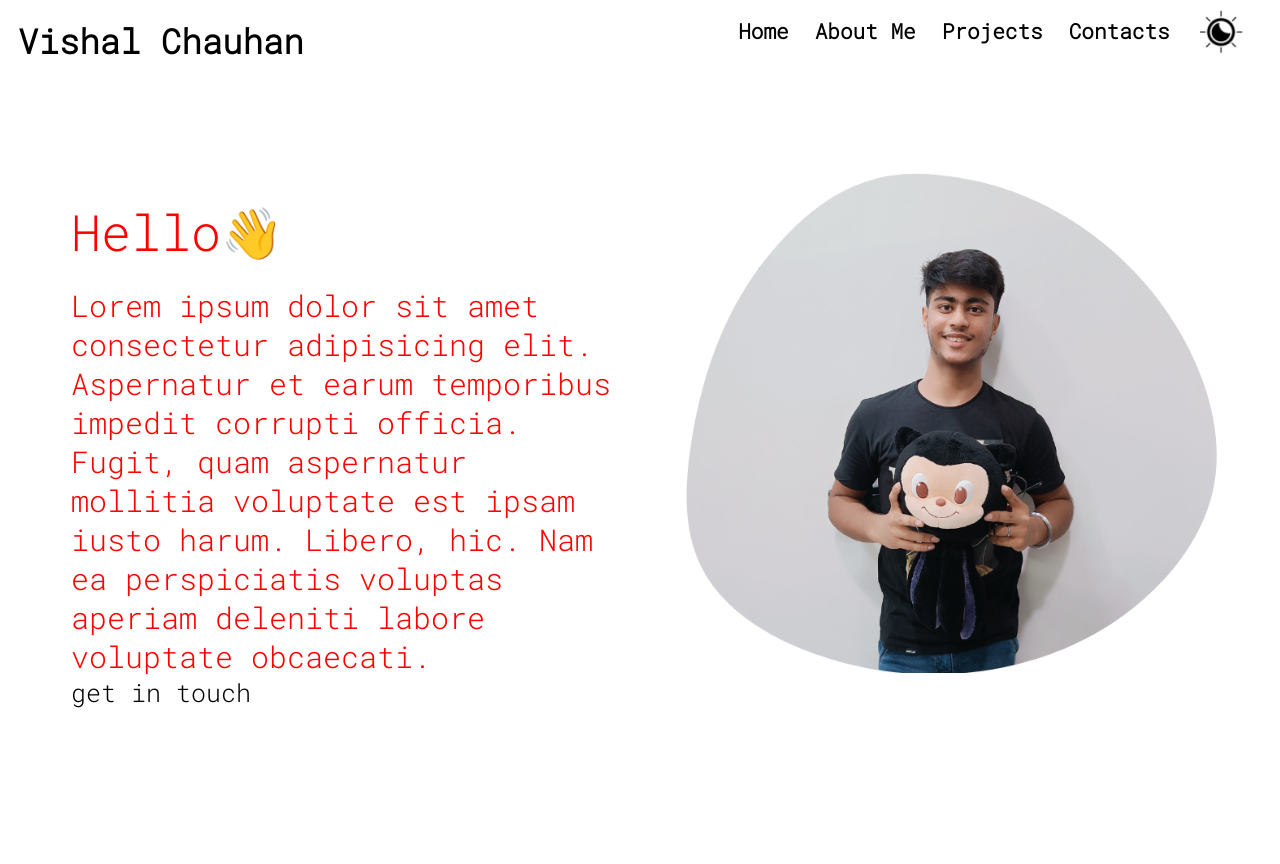
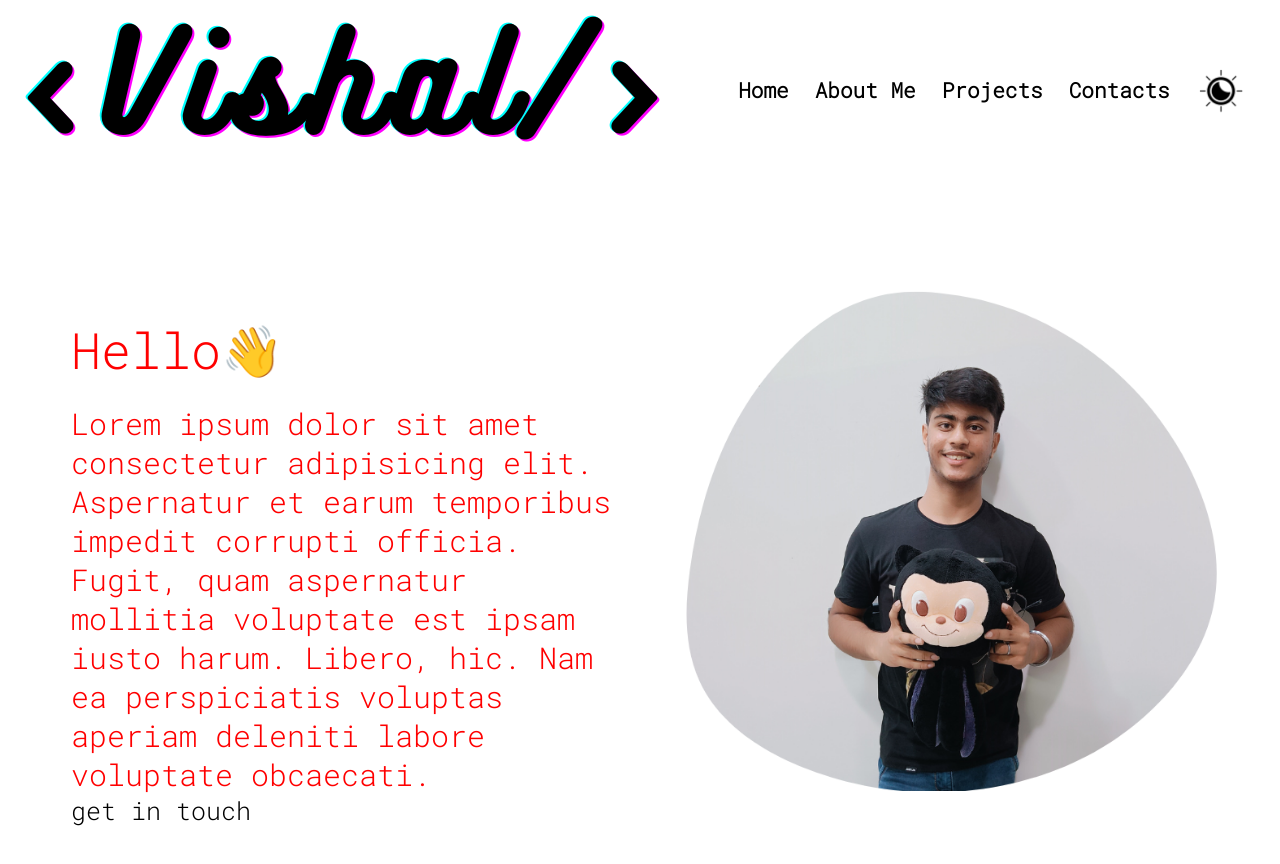
Before and after one commit to vish-han/my-website, a React (Vite) app: page / in a window 1280 px wide. Shown: the top 864 px of the page. Before the commit the page ends 800 px from the top, so only its background shows below. Built offline with nearby package versions, Linux system fonts and the light colour scheme.

Commit message:
home completed

```diff
--- a/src/Components/Navbar.css
+++ b/src/Components/Navbar.css
@@ -6,6 +6,12 @@
     margin-top: -7px;
 
     }
+       .logo{
+        width: 252px;
+        height: 74px;
+        margin-top: 10px;
+    }
+
 
 
         ul{
--- a/src/Components/Navbar.jsx
+++ b/src/Components/Navbar.jsx
@@ -1,11 +1,12 @@
 import React from 'react'
 import Dark from '../assets/dark.png'
 import './Navbar.css'
+import name from '../assets/Vishal.png'
 const Navbar = () => {
 
   return (
     <div className="navbar">
-      <div className="name">Vishal Chauhan</div>
+      <div className="name"><img src={name} alt="" /></div>
         <div className="nav-items">
         <ul>
             <li>Home</li>
--- a/src/Pages/Home.css
+++ b/src/Pages/Home.css
@@ -45,7 +45,7 @@
 .mypic{
     height:500px;
     width:650px;
-    transition: width 1.5s, height 1.5s;
+    transition: width 1s, height 1s;
 }
 .mypic:hover{
 
```
Also changed, not shown: src/assets/Vishal.png (added).
